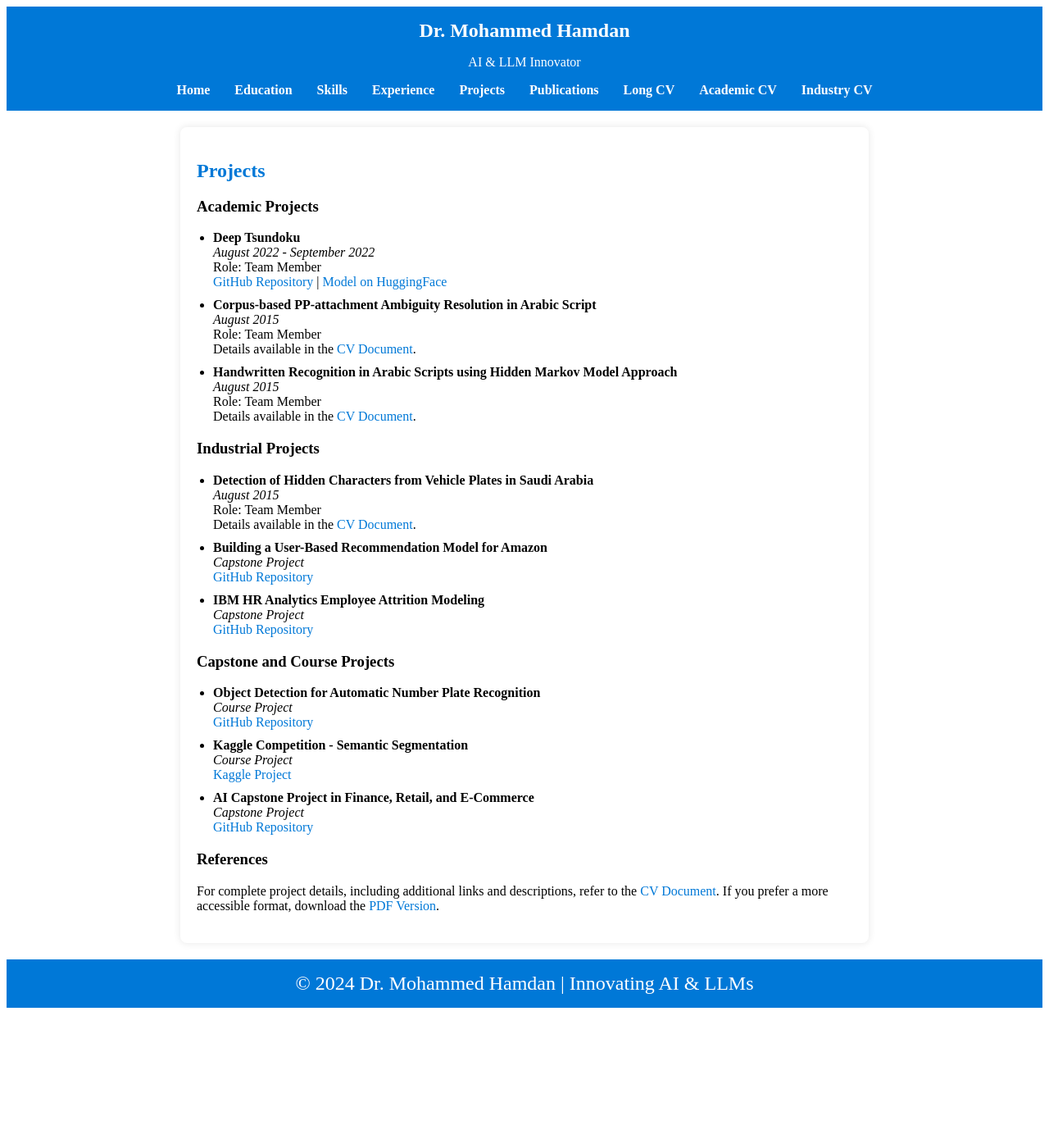
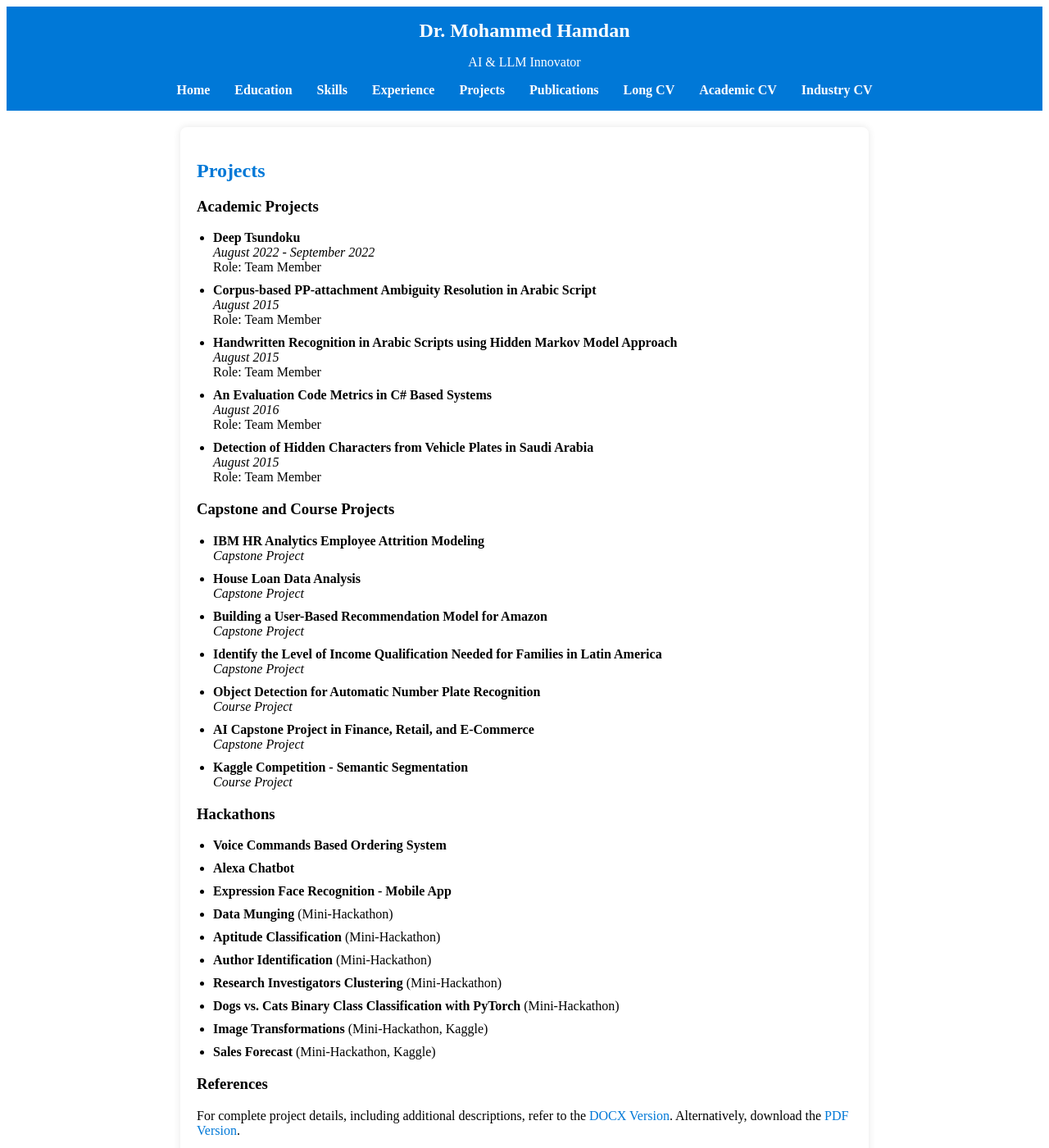
Before and after one commit to MHHamdan/moha, a Jekyll site: the page built from projects.html, in a window 1280 px wide and 1400 px high. Shown: the whole window at 82% size. Built offline with Jekyll 4.4.1, drawn with Linux system fonts in a browser that asks for light colours.

```diff
--- a/projects.html
+++ b/projects.html
@@ -11,66 +11,99 @@
     <li>
         <strong>Deep Tsundoku</strong><br>
         <em>August 2022 - September 2022</em><br>
-        Role: Team Member<br>
-        <a href="https://github.com/MHHamdan/deep-tsundoku">GitHub Repository</a> |
-        <a href="https://huggingface.co/your_model_link">Model on HuggingFace</a>
+        Role: Team Member
     </li>
     <li>
         <strong>Corpus-based PP-attachment Ambiguity Resolution in Arabic Script</strong><br>
         <em>August 2015</em><br>
-        Role: Team Member<br>
-        Details available in the <a href="/moha/assets/CV_MHamdan.pdf">CV Document</a>.
+        Role: Team Member
     </li>
     <li>
         <strong>Handwritten Recognition in Arabic Scripts using Hidden Markov Model Approach</strong><br>
         <em>August 2015</em><br>
-        Role: Team Member<br>
-        Details available in the <a href="/moha/assets/CV_MHamdan.pdf">CV Document</a>.
+        Role: Team Member
     </li>
-</ul>
-
-<h3>Industrial Projects</h3>
-<ul>
+    <li>
+        <strong>An Evaluation Code Metrics in C# Based Systems</strong><br>
+        <em>August 2016</em><br>
+        Role: Team Member
+    </li>
     <li>
         <strong>Detection of Hidden Characters from Vehicle Plates in Saudi Arabia</strong><br>
         <em>August 2015</em><br>
-        Role: Team Member<br>
-        Details available in the <a href="/moha/assets/CV_MHamdan.pdf">CV Document</a>.
-    </li>
-    <li>
-        <strong>Building a User-Based Recommendation Model for Amazon</strong><br>
-        <em>Capstone Project</em><br>
-        <a href="https://github.com/MHHamdan/amazon-recommendation-model">GitHub Repository</a>
-    </li>
-    <li>
-        <strong>IBM HR Analytics Employee Attrition Modeling</strong><br>
-        <em>Capstone Project</em><br>
-        <a href="https://github.com/MHHamdan/ibm-attrition-modeling">GitHub Repository</a>
+        Role: Team Member
     </li>
 </ul>
 
 <h3>Capstone and Course Projects</h3>
 <ul>
     <li>
+        <strong>IBM HR Analytics Employee Attrition Modeling</strong><br>
+        <em>Capstone Project</em>
+    </li>
+    <li>
+        <strong>House Loan Data Analysis</strong><br>
+        <em>Capstone Project</em>
+    </li>
+    <li>
+        <strong>Building a User-Based Recommendation Model for Amazon</strong><br>
+        <em>Capstone Project</em>
+    </li>
+    <li>
+        <strong>Identify the Level of Income Qualification Needed for Families in Latin America</strong><br>
+        <em>Capstone Project</em>
+    </li>
+    <li>
         <strong>Object Detection for Automatic Number Plate Recognition</strong><br>
-        <em>Course Project</em><br>
-        <a href="https://github.com/MHHamdan/number-plate-recognition">GitHub Repository</a>
+        <em>Course Project</em>
+    </li>
+    <li>
+        <strong>AI Capstone Project in Finance, Retail, and E-Commerce</strong><br>
+        <em>Capstone Project</em>
     </li>
     <li>
         <strong>Kaggle Competition - Semantic Segmentation</strong><br>
-        <em>Course Project</em><br>
-        <a href="https://www.kaggle.com/mohammedhamdan">Kaggle Project</a>
+        <em>Course Project</em>
+    </li>
+</ul>
+
+<h3>Hackathons</h3>
+<ul>
+    <li>
+        <strong>Voice Commands Based Ordering System</strong>
     </li>
     <li>
-        <strong>AI Capstone Project in Finance, Retail, and E-Commerce</strong><br>
-        <em>Capstone Project</em><br>
-        <a href="https://github.com/MHHamdan/ai-capstone-project">GitHub Repository</a>
+        <strong>Alexa Chatbot</strong>
+    </li>
+    <li>
+        <strong>Expression Face Recognition - Mobile App</strong>
+    </li>
+    <li>
+        <strong>Data Munging</strong> (Mini-Hackathon)
+    </li>
+    <li>
+        <strong>Aptitude Classification</strong> (Mini-Hackathon)
+    </li>
+    <li>
+        <strong>Author Identification</strong> (Mini-Hackathon)
+    </li>
+    <li>
+        <strong>Research Investigators Clustering</strong> (Mini-Hackathon)
+    </li>
+    <li>
+        <strong>Dogs vs. Cats Binary Class Classification with PyTorch</strong> (Mini-Hackathon)
+    </li>
+    <li>
+        <strong>Image Transformations</strong> (Mini-Hackathon, Kaggle)
+    </li>
+    <li>
+        <strong>Sales Forecast</strong> (Mini-Hackathon, Kaggle)
     </li>
 </ul>
 
 <h3>References</h3>
 <p>
-    For complete project details, including additional links and descriptions, refer to the
-    <a href="/moha/assets/projects.docx">CV Document</a>. If you prefer a more accessible format, download the
-    <a href="/moha/assets/CV_MHamdan.pdf">PDF Version</a>.
+    For complete project details, including additional descriptions, refer to the
+    <a href="/moha/assets/projects.docx">DOCX Version</a>. Alternatively, download the
+    <a href="/moha/assets/projects.pdf">PDF Version</a>.
 </p>
```
